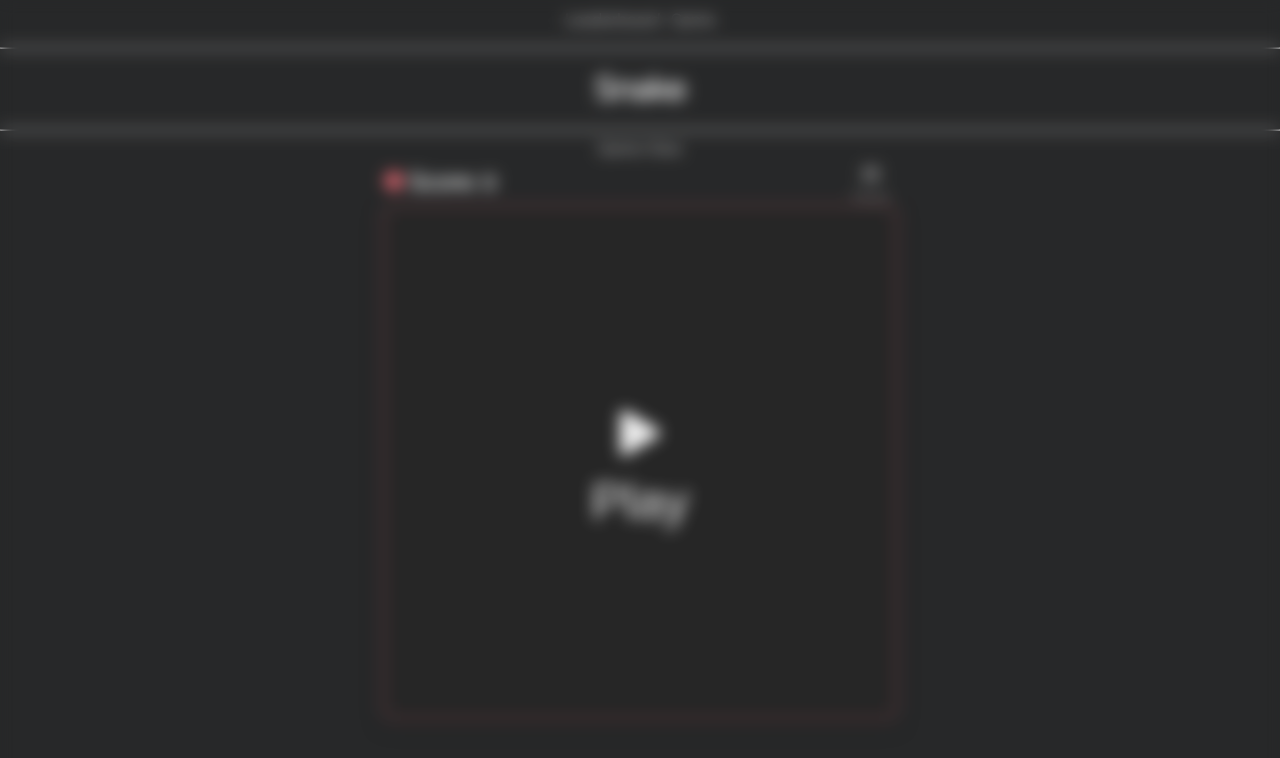
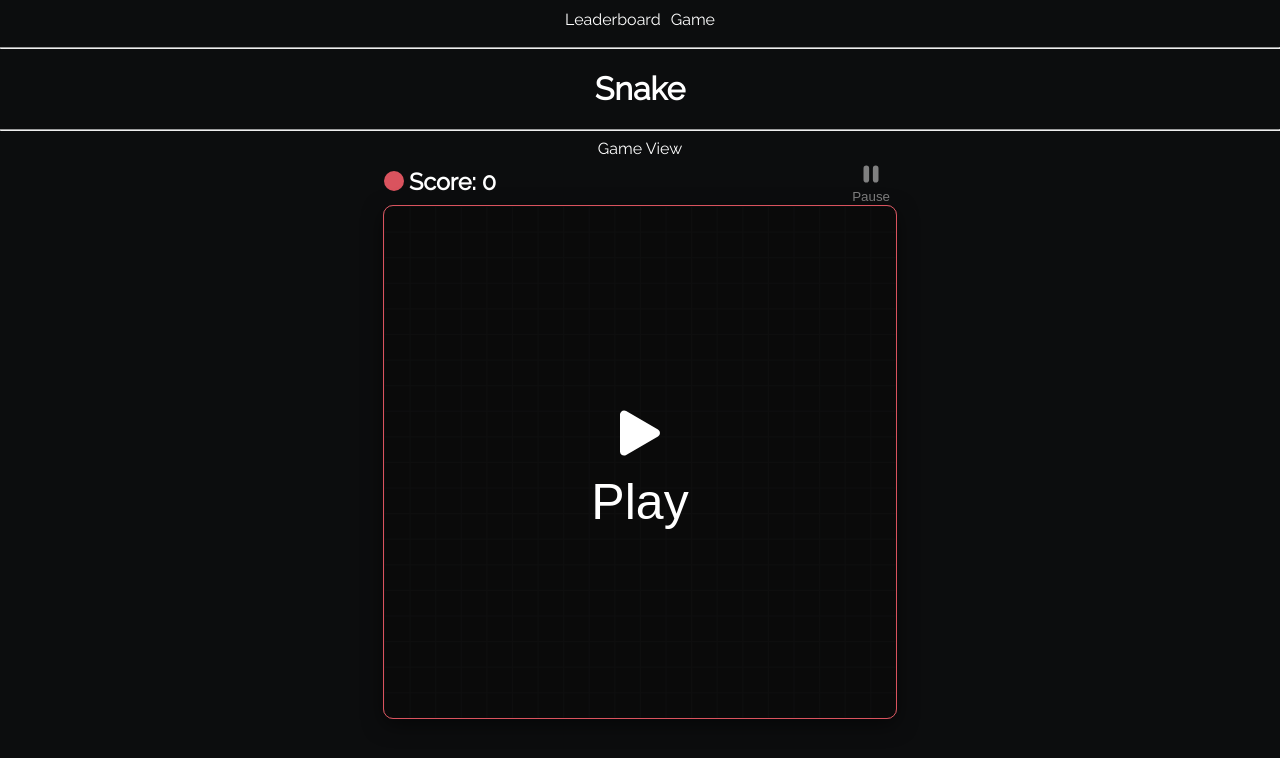
Before and after one commit to Emilysta/snakeGame, a React (Create React App) app: page / in a window 1280 px wide. Shown: the top 758 px of the page. Built offline with nearby package versions, Linux system fonts and the light colour scheme.

Commit message:
hide with blend - fix

```diff
--- a/src/Components/InputModal/InputModal.module.css
+++ b/src/Components/InputModal/InputModal.module.css
@@ -1,4 +1,5 @@
 .blend{
+    display: none;
     position: fixed;
     top: 0;
     left: 0;
@@ -10,9 +11,11 @@
     backdrop-filter: blur(8px);
 }
 
+.blend.show{
+    display: block;
+}
+
 .modal{
-    display: none;
-
     position: absolute;
     left: 50%;
     top: 50%;
@@ -24,14 +27,11 @@
     padding: 15px;
     color: black;
 
+    display: flex;
     flex-direction: column;
     row-gap: 10px;
 
     font-size: 25px;
-}
-
-.modal.show{
-    display: flex;
 }
 
 .textInputLabel{
--- a/src/Components/InputModal/InputModal.tsx
+++ b/src/Components/InputModal/InputModal.tsx
@@ -12,8 +12,8 @@ export default function InputModal(props: InputModalProps) {
     const [inputValue, setInputValue] = useState(props.defaultValue ? props.defaultValue : "player");
 
     return (
-        <div className={styles.blend}>
-            <div className={`${styles.modal} ${props.isShown ? styles.show : ''}`}>
+        <div className={`${styles.blend} ${props.isShown ? styles.show : ''}`}>
+            <div className={styles.modal}>
                 <label htmlFor='playerName' className={styles.textInputLabel}>{props.label ? props.label : "Player name: "}</label>
                 <input className={styles.textInput} name="playerName" value={inputValue} onChange={(e) => setInputValue(e.target.value)} />
                 <input className={styles.submitInputButton} type="submit" value="OK" onClick={() => props.onSubmit(inputValue)} />
```
